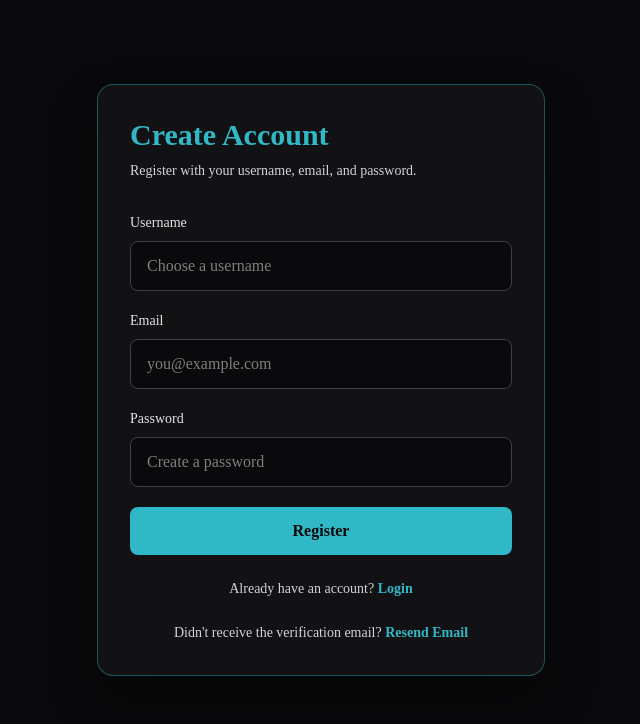
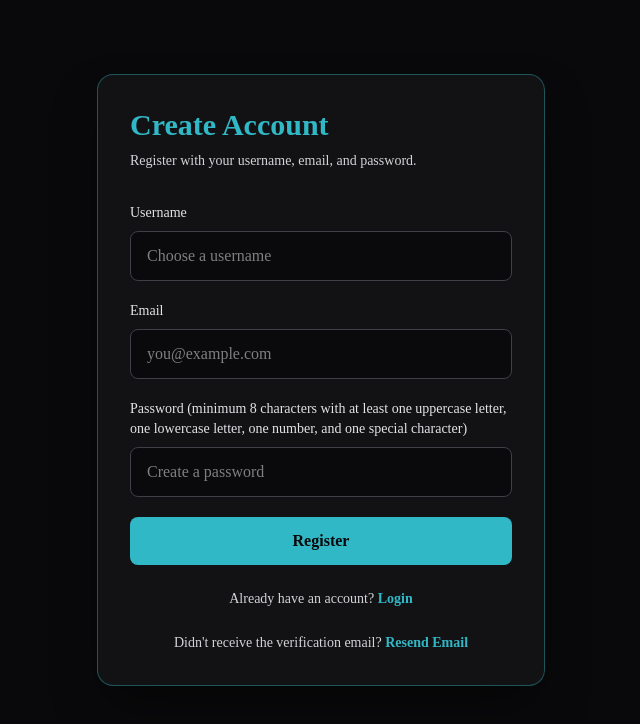
Before and after one commit to Prixxe45/Perplexity, a React (Vite) app in the folder frontend/: page /register in a window 1280 px wide. Shown: the top 724 px of the page, without its empty margins (319-959 px from the left). Built offline with nearby package versions, Linux system fonts and the light colour scheme; no server answers.

Commit message:
feat: add password complexity requirements to registration form

```diff
--- a/frontend/src/features/auth/pages/Register.jsx
+++ b/frontend/src/features/auth/pages/Register.jsx
@@ -80,6 +80,7 @@ const Register = () => {
                 className="mb-2 block text-sm font-medium text-zinc-200"
               >
                 Password
+                (minimum 8 characters with at least one uppercase letter, one lowercase letter, one number, and one special character)
               </label>
               <input
                 id="password"
```
